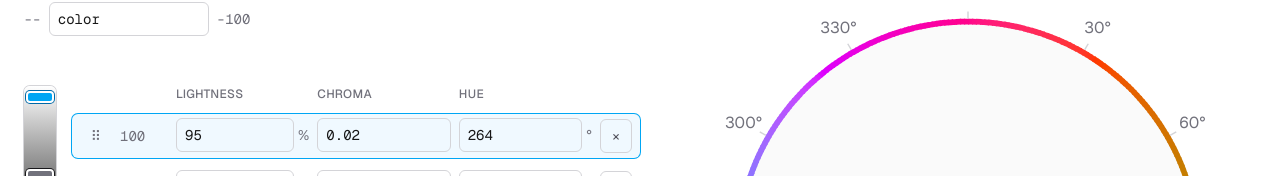
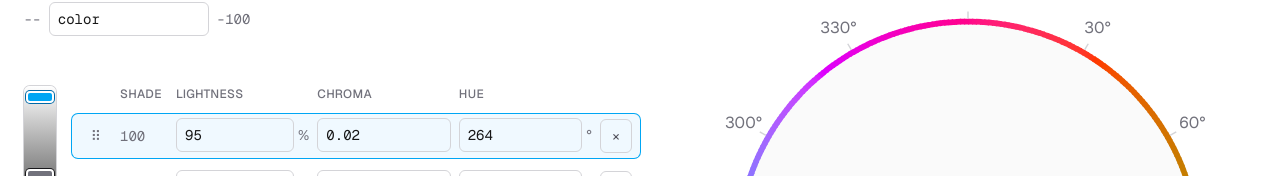
Before and after one commit to MaxRandle/color-palette-generator, a Next.js app: page / in a window 1280 px wide. Shown: the part 204-380 px from the top of the page. Built offline with nearby package versions, Linux system fonts and the light colour scheme.

Commit message:
add row ladder shade label

```diff
--- a/app/row-ladder.tsx
+++ b/app/row-ladder.tsx
@@ -131,7 +131,7 @@ export function RowLadder({
         className={`${COLUMNS} text-xs font-medium tracking-wide text-zinc-500 uppercase`}
       >
         <span />
-        <span />
+        <span>Shade</span>
         <span>Lightness</span>
         <span>Chroma</span>
         <span>Hue</span>
```
